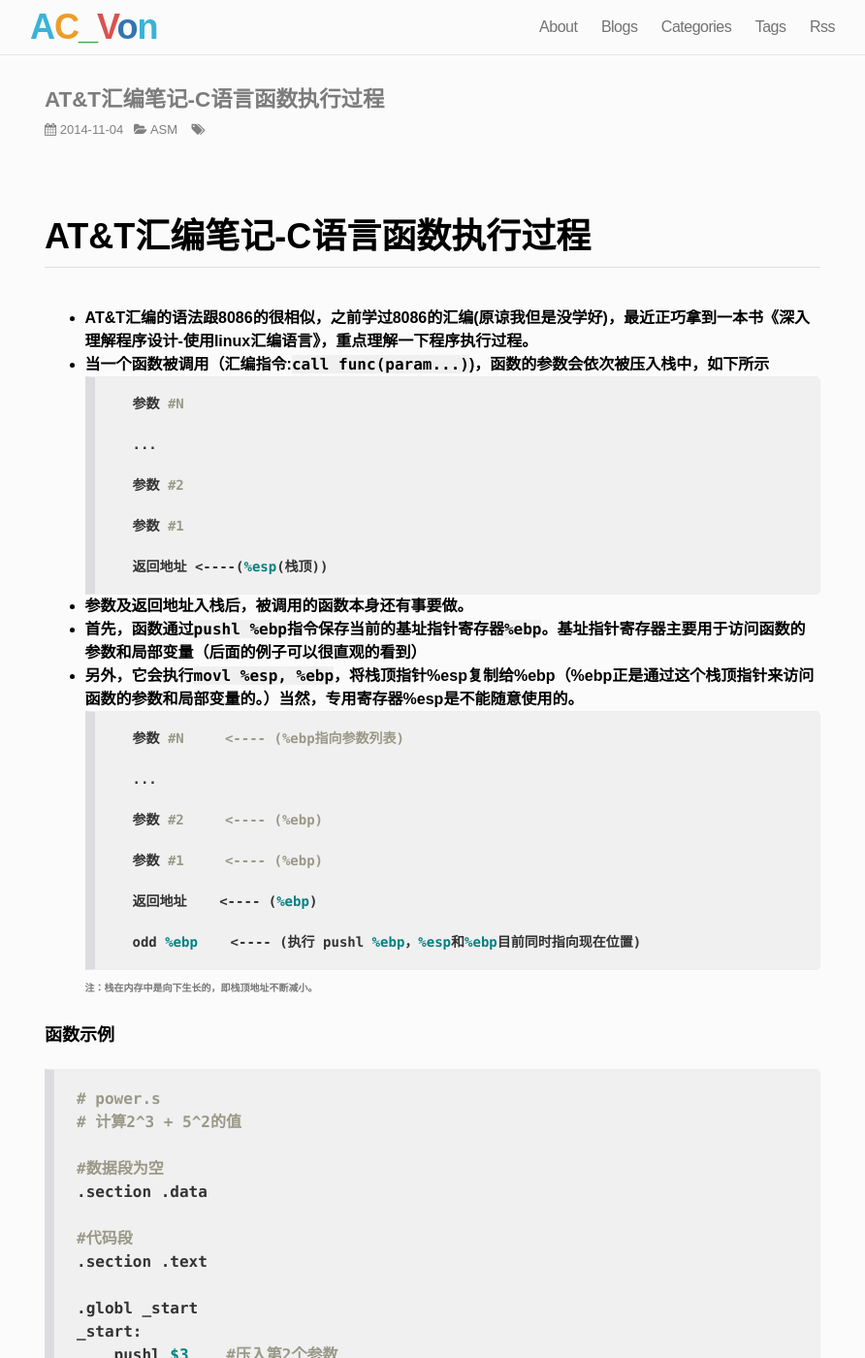
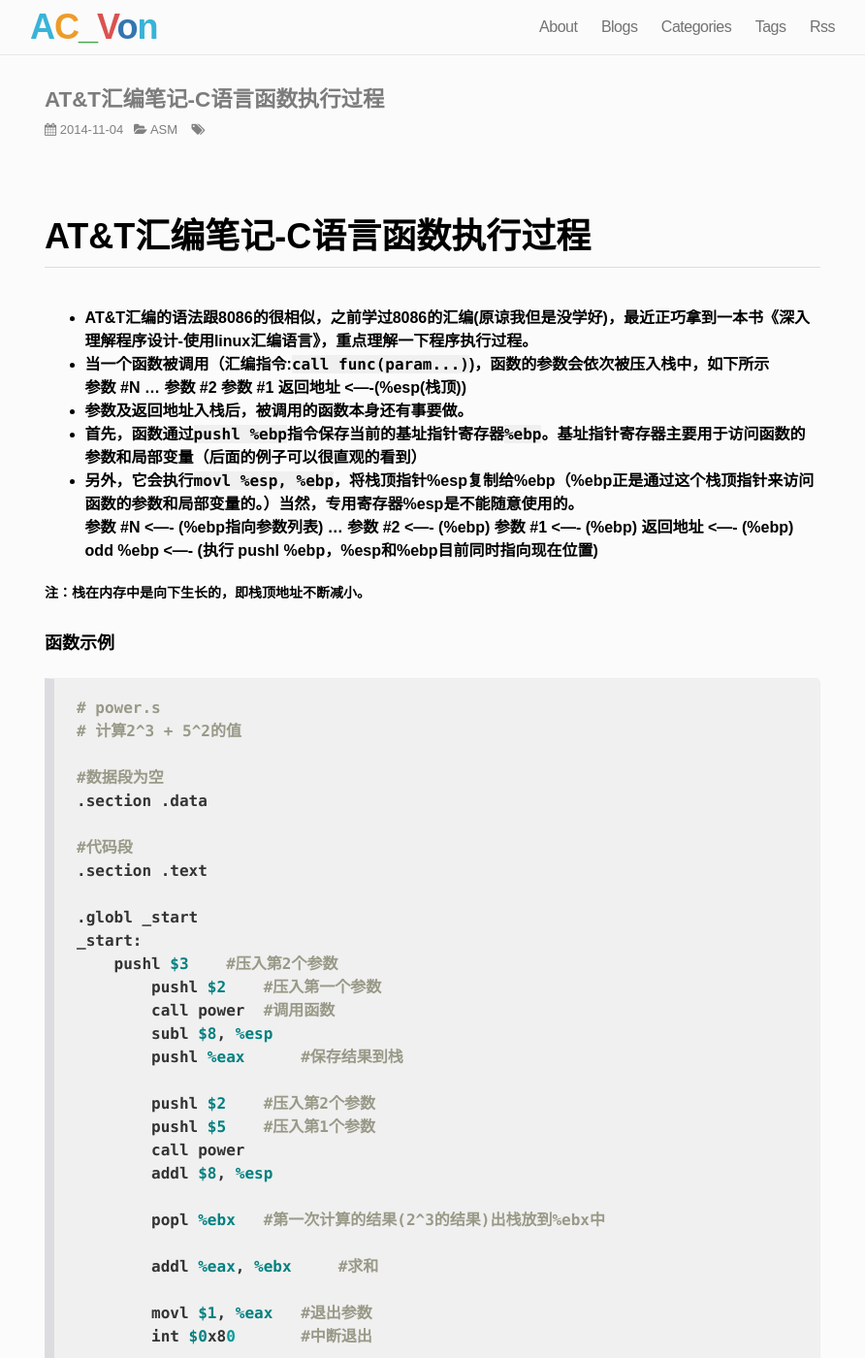
Before and after one commit to vongang/vongang.github.io, a Jekyll site: the page built from _posts/2014-11-04-AT&T-ASM-C-function.md, in a window 1280 px wide and 1400 px high. Shown: the whole window at 97% size, without its empty margins (194-1086 px from the left). Built offline with Jekyll 4.4.1, drawn with Linux system fonts in a browser that asks for light colours; nearby versions of some CDN libraries; Markdown is read by kramdown in place of the engine named in the settings; comment, search, counter and statistics services are not loaded.

````diff
--- a/_posts/2014-11-04-AT&T-ASM-C-function.md
+++ b/_posts/2014-11-04-AT&T-ASM-C-function.md
@@ -8,34 +8,25 @@ category: ASM
 
 - AT&T汇编的语法跟8086的很相似，之前学过8086的汇编(原谅我但是没学好)，最近正巧拿到一本书《深入理解程序设计-使用linux汇编语言》，重点理解一下程序执行过程。
 - 当一个函数被调用（汇编指令:`call func(param...)`)，函数的参数会依次被压入栈中，如下所示
-    ```
-    参数 #N
 
-    ...
+	参数 #N
+    	...
+    	参数 #2
+    	参数 #1
+    	返回地址 <----(%esp(栈顶))
 
-    参数 #2
-
-    参数 #1
-
-    返回地址 <----(%esp(栈顶))
-    ```
 - 参数及返回地址入栈后，被调用的函数本身还有事要做。
 - 首先，函数通过```pushl %ebp```指令保存当前的基址指针寄存器`%ebp`。基址指针寄存器主要用于访问函数的参数和局部变量（后面的例子可以很直观的看到）
 - 另外，它会执行```movl %esp, %ebp```，将栈顶指针%esp复制给%ebp（%ebp正是通过这个栈顶指针来访问函数的参数和局部变量的。）当然，专用寄存器%esp是不能随意使用的。
-    ```
-    参数 #N     <---- (%ebp指向参数列表)
 
-    ...
+	参数 #N     <---- (%ebp指向参数列表)
+    	...
+    	参数 #2     <---- (%ebp)
+    	参数 #1     <---- (%ebp)
+    	返回地址    <---- (%ebp)
+    	odd %ebp    <---- (执行 pushl %ebp，%esp和%ebp目前同时指向现在位置)
 
-    参数 #2     <---- (%ebp)
-
-    参数 #1     <---- (%ebp)
-
-    返回地址    <---- (%ebp)
-
-    odd %ebp    <---- (执行 pushl %ebp，%esp和%ebp目前同时指向现在位置)
-    ```
-###### 注：栈在内存中是向下生长的，即栈顶地址不断减小。
+##### 注：栈在内存中是向下生长的，即栈顶地址不断减小。
 
 #### 函数示例
 
@@ -97,6 +88,7 @@ end_power:
 ```
 
 编译、链接、运行
+
 ```sh
 $ as --32 power.s -o power.o
 $ ld -m elt_i386 power.o -o power
@@ -105,4 +97,4 @@ $ echo $?
 $ 33
 ```
 
-###### 注：以上汇编代码为32位，但是我的电脑是Debian 64bit，所以编译链接时需要加特殊操作，不然就要把%esp, %ebp改为%rsp, %rbp, 把pushl改为pushq以适应64位环境
+##### 注：以上汇编代码为32位，但是我的电脑是Debian 64bit，所以编译链接时需要加特殊操作，不然就要把%esp, %ebp改为%rsp, %rbp, 把pushl改为pushq以适应64位环境
````
